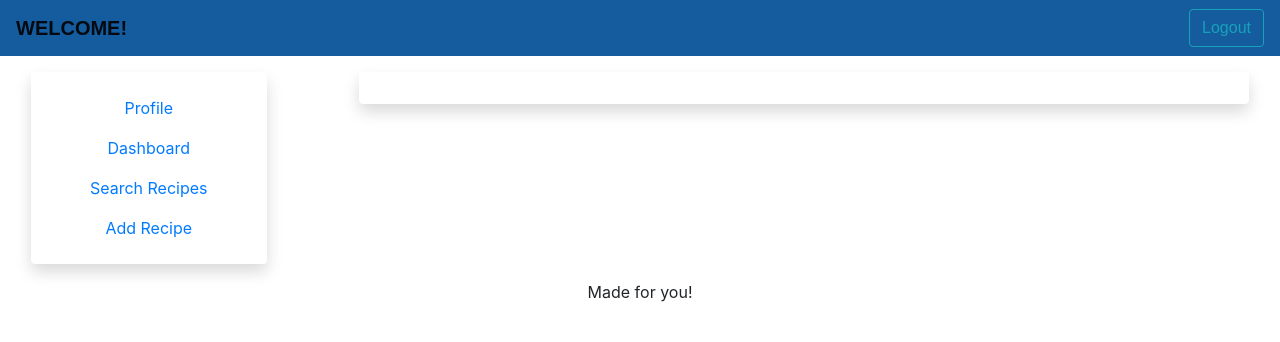
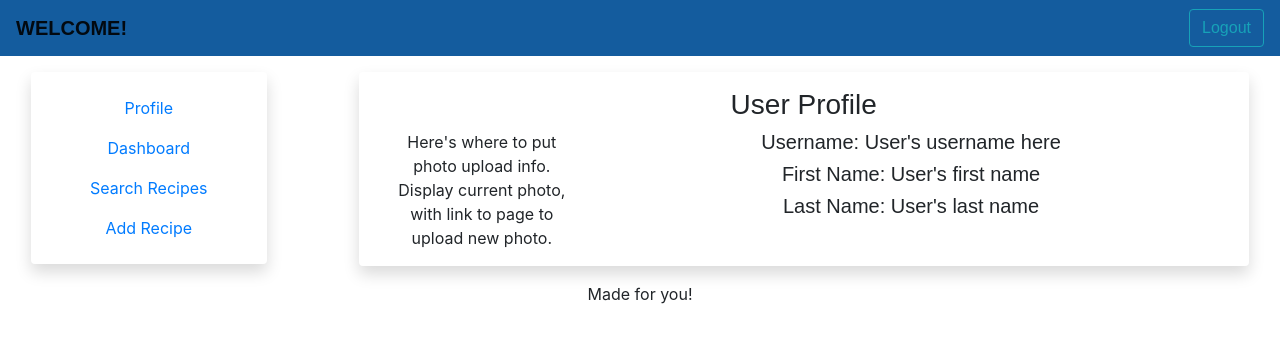
Before and after one commit to lindsaymorris813/Project3, a React (Create React App) app in the folder client/: page /profile in a window 1280 px wide. Shown: the top 342 px of the page. Built offline with nearby package versions, Linux system fonts and the light colour scheme; a web font is replaced by a local one.

Commit message:
added content to dashboard and profile pages to start outlining where content will go

```diff
--- a/client/src/components/Nav/index.js
+++ b/client/src/components/Nav/index.js
@@ -1,12 +1,13 @@
 import React, { useState } from "react";
 import { Link } from "react-router-dom";
+import "./style.css";
 
 function Nav() {
 
 
 
     return (
-        <div className="col-3">
+        <div className="col-3 nav-class">
             <div className="container">
                 <div className="row shadow p-3 m-3 rounded list-border">
                     <div className="col">
--- /dev/null
+++ b/client/src/components/Nav/style.css
@@ -0,0 +1,3 @@
+.nav-class {
+
+}
--- a/client/src/pages/Dashboard.js
+++ b/client/src/pages/Dashboard.js
@@ -12,13 +12,19 @@ function Dashboard() {
         <>
             <Header />
             <div className="row">
-                <div className="col-3">
-                    <Nav />
+                <Nav />
+                <div className="col-9">
+                    <div className="container">
+                        <div className="row shadow p-3 m-3 rounded list-border">
+                            <div className="col">
 
+                            </div>
+                        </div>
+                    </div>
                 </div>
             </div>
 
-            <Footer />
+            {/* <Footer /> */}
         </>
 
     )
--- a/client/src/pages/Profile.js
+++ b/client/src/pages/Profile.js
@@ -14,13 +14,33 @@ function Profile() {
             <div className="row">
                 <Nav />
                 <div className="col-9">
-                <div className="container">
-                    <div className="row shadow p-3 m-3 rounded list-border">
-                        <div className="col">
-
+                    <div className="container">
+                        <div className="row shadow p-3 m-3 rounded list-border">
+                            <div className="col">
+                                <div className="row">
+                                    <div className="col">
+                                        <h3>User Profile</h3>
+                                        <div className="row">
+                                            <div className="col-3">
+                                            Here's where to put photo upload info. Display current photo, with link to page to upload new photo.
+                                            </div>
+                                            <div className="col-9">
+                                                <div>
+                                                    <h5>Username: User's username here</h5>
+                                                </div>
+                                                <div>
+                                                    <h5>First Name: User's first name</h5>
+                                                </div>
+                                                <div>
+                                                    <h5>Last Name: User's last name</h5>
+                                                </div>
+                                            </div>
+                                        </div>
+                                    </div>
+                                </div>
+                            </div>
                         </div>
                     </div>
-                </div>
                 </div>
             </div>
 
```
